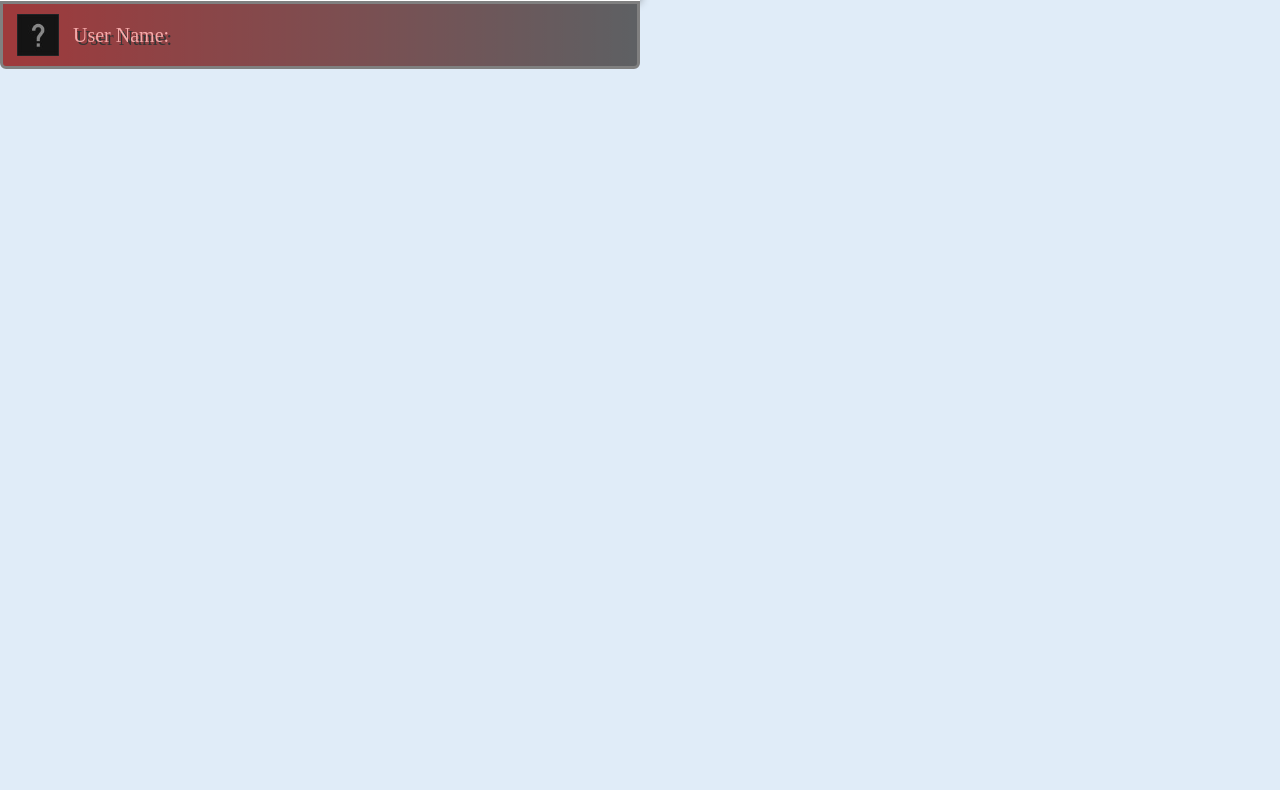
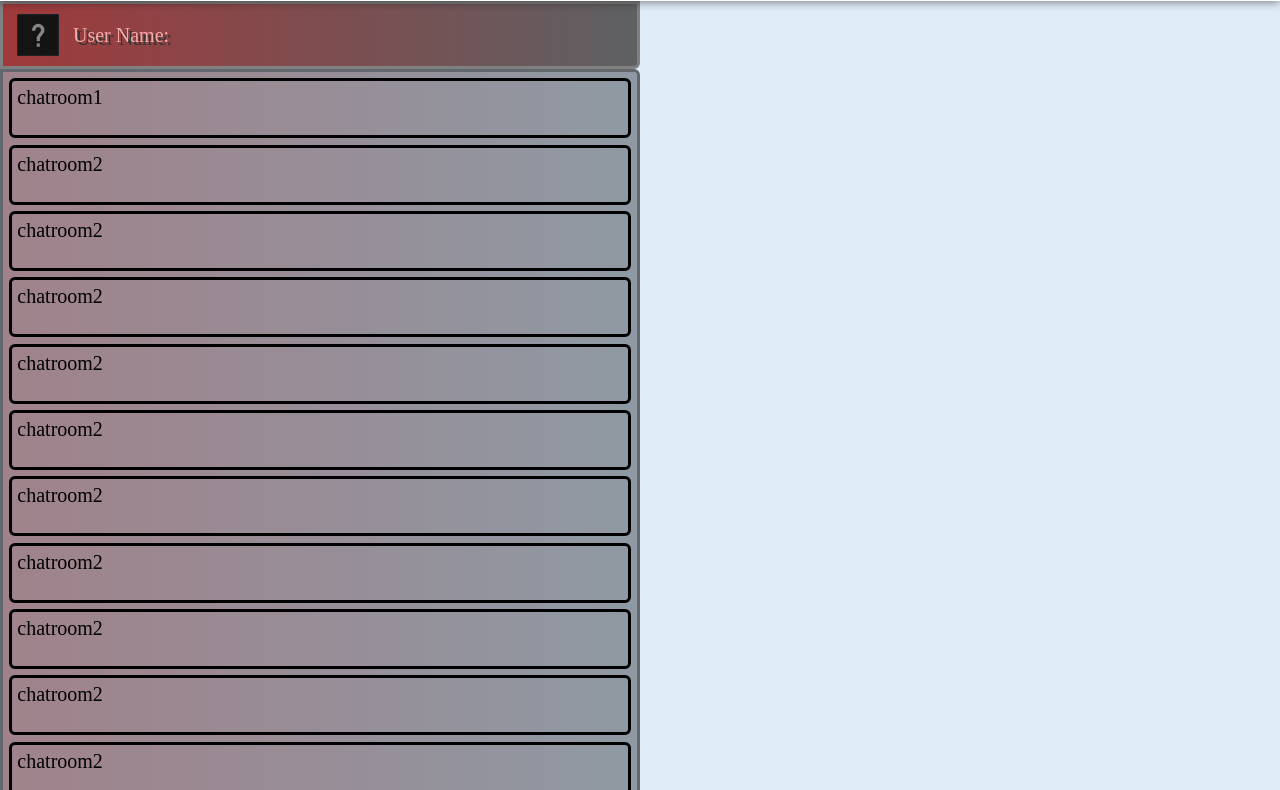
Before and after one commit to jiho5993/open_source_chat_B-02, a plain HTML site: page cazs_html/main.html in a window 1280 px wide. Shown: the part 69-859 px from the top of the page. Before the commit the page ends 800 px from the top, so only its background shows below. Drawn offline with Linux system fonts and the light colour scheme.

Commit message:
chat_room

```diff
--- a/cazs_html/main.html
+++ b/cazs_html/main.html
@@ -12,27 +12,36 @@
         body {
             background-color: #E0ECF8;
         }
+
         li{
             list-style: none;
         }
 
         a {text-decoration: none;}
 
+        /*logo design  */
 
         #wrap1{
             position: fixed;
+            top: 0px;
+            z-index: 2000;
+            box-sizing: content-box;
             width: 100%;
+            padding: 0px;
+            margin: 0px;
             float: left
+
         }
 
         header {
-            width: 50%;
+            width: 100%;
             height: 70px;
-            z-index: 2000;
+
             background-color: #ffffff;
             box-shadow: 0 1px 10px #0000007c;
             float: left;
             border-radius: 6px 6px 0px 0px;
+
         }
 
         .logo {
@@ -45,19 +54,22 @@
             text-shadow: 0px 0px 3px #000000;
 
         }
+        /*profile design  */
+        #wrap2{
+            position: fixed;
+            top: 0px;
 
-        #wrap2{
-            position: relative;
             float: left;
             width: 50%;
             height: 68px;
             padding: 10px;
-            margin: 70px 0px;
-            border-radius: 0px 0px 6px 6px;
+            margin: 70px 0px 0px 0px;
+            border-radius: 0px 0px 6px 0px;
             background: linear-gradient( 90deg, rgb(255,0,0, 0.4) 1%, rgb(255,0,0,0) );
             border-color: #808080;
             border-style: solid;
             background-color: #5e6063;
+            z-index: 1000;
         }
 
         #avatar{
@@ -89,6 +101,49 @@
             font-size: 20px;
             z-index: 5;
         }
+
+        /* chat room list skeleton */
+
+        #wrap3{
+            position: relative;
+            top: 138px;
+            box-sizing: content-box;
+            width: 50%;
+            background: rgb(128, 128, 128);
+            z-index: 0;
+        }
+
+        #wrap3 > ul {
+            position: absolute;
+            box-sizing: border-box;
+            border: 3px;
+            border-radius: 0px 6px 6px 6px;
+            border-style: solid;
+            border-color: rgb(97, 103, 109);
+            display: block;
+            top: 0px;
+            width: 100%;
+            background: linear-gradient( 90deg, rgb(255,0,0, 0.15) 1%, rgb(255,0,0,0) );
+            background-color: rgb(143, 153, 163);
+        }
+
+        #wrap3 > ul > li {
+            font-size: 20px;
+            display: block;
+            width: 98%;
+            box-sizing: border-box;
+            height: 60px;
+            padding: 5px;
+            border: 3px ;
+            border-color: #000000;
+            border-style: solid;
+            border-radius: 6px;
+            margin: 1%;
+
+
+
+
+        }
     </style>
 
 </head>
@@ -104,5 +159,28 @@
             <p class="User_name">User Name:</p>
             <p class="User_name_shd">User Name:</p>
     </div>
+    <div id="wrap3">
+            <ul>
+                <li>chatroom1</li>
+                <li>chatroom2</li>
+                <li>chatroom2</li>
+                <li>chatroom2</li>
+                <li>chatroom2</li>
+                <li>chatroom2</li>
+                <li>chatroom2</li>
+                <li>chatroom2</li>
+                <li>chatroom2</li>
+                <li>chatroom2</li>
+                <li>chatroom2</li>
+                <li>chatroom2</li>
+                <li>chatroom2</li>
+                <li>chatroom2</li>
+                <li>chatroom2</li>
+                <li>chatroom2</li>
+
+            </ul>
+        </div>
+
+
 </body>
 </html>
```
